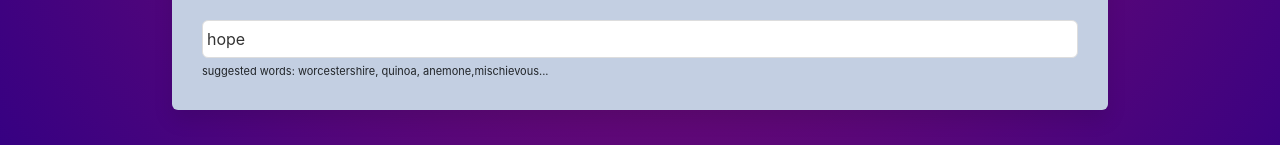
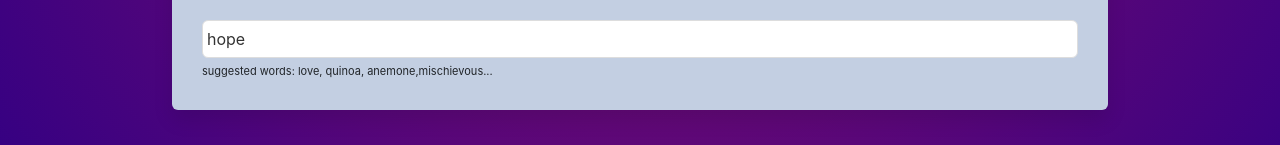
Before and after one commit to 4theloveoflife/dictionary-project-x, a React (Create React App) app: page / in a window 1280 px wide. Shown: the part 199-344 px from the top of the page. Built offline with nearby package versions, Linux system fonts and the light colour scheme; no server answers.

Commit message:
fixed audio and photos

```diff
--- a/src/Dictionary.js
+++ b/src/Dictionary.js
@@ -26,7 +26,7 @@ export default function Dictionary(props) {
         let pexelsApiKey=
         "Pa7dTbZpHB4WaUtkoupqkZallAG0b72JCVQTHCAHvQORWgDAuP7YGIch";
         let pexelsApiUrl= `https://api.pexels.com/v1/search?query=${keyword}&per_page=9`;
-        let headers= { Authorization: `Bearer ${pexelsApiKey}` };
+        let headers= { Authorization: ` ${pexelsApiKey}` };
          axios.get(pexelsApiUrl, { headers:  headers }).then(handlePexelsResponse);
 }
 
@@ -57,7 +57,7 @@ if (loaded){
                 />
         </form>
         <div className="hint">
-            suggested words: worcestershire, quinoa, anemone,mischievous...
+            suggested words: love, quinoa, anemone,mischievous...
             </div>
             </section>
         <Results results={results} />
--- a/src/Results.js
+++ b/src/Results.js
@@ -9,7 +9,9 @@ export default function Results(props) {
          <div className="Results">
          <section>
     <h2> {props.results.word}</h2>
-    {props.results.phonetics.map(function(phonetic, index){
+    {props.results.phonetics
+    .filter((phonetic)=> phonetic.audio !== ""&& phonetic.text !== "")
+    .map(function(phonetic, index) {
         return(
             <div key={index}>
                 <Phonetic phonetic={phonetic} />
```
